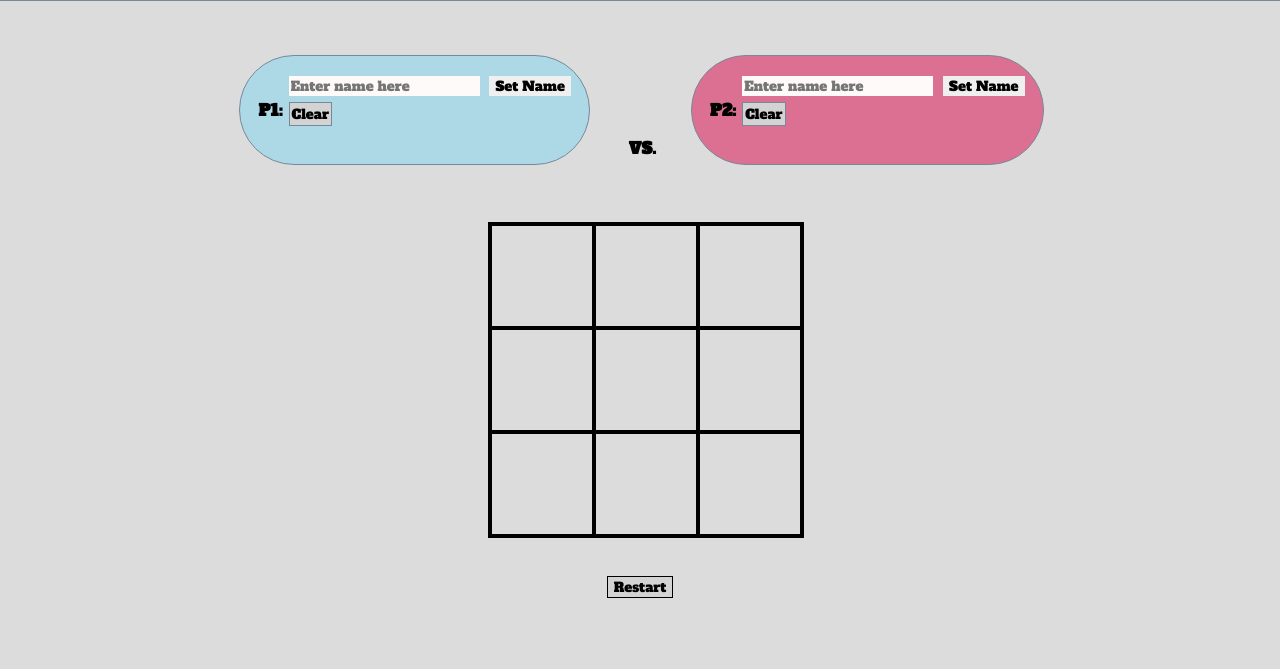
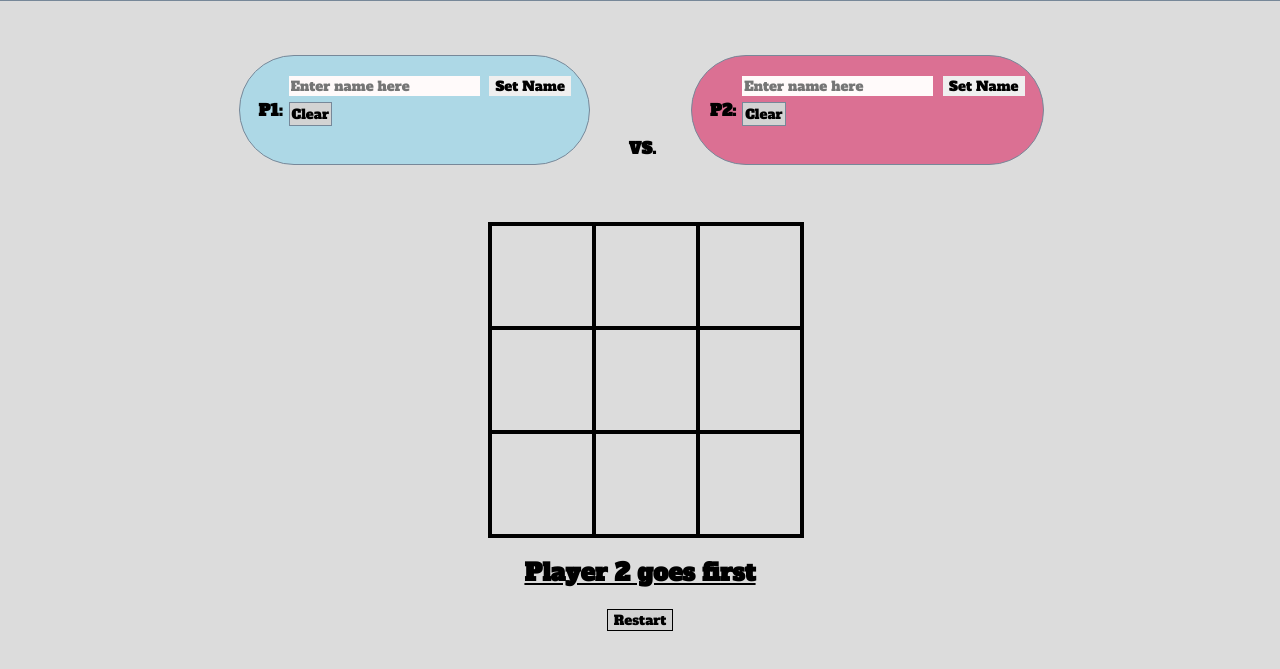
Before and after one commit to Jgiron7789/Lab.Arcade, a plain HTML site: page index.html in a window 1280 px wide. Shown: the part 93-762 px from the top of the page. Drawn offline with Linux system fonts and the light colour scheme; a web font is replaced by a local one.

Commit message:
Update index.html

```diff
--- a/index.html
+++ b/index.html
@@ -64,7 +64,7 @@
     <h2 id="statusText"></h2>
     <button id="restartBtn">Restart</button>
   </div>
-  <script src="index.js"></script>
+  <script src="main.js"></script>
 </body>
 
 </html>
```
